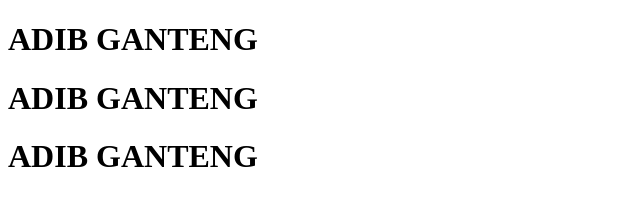
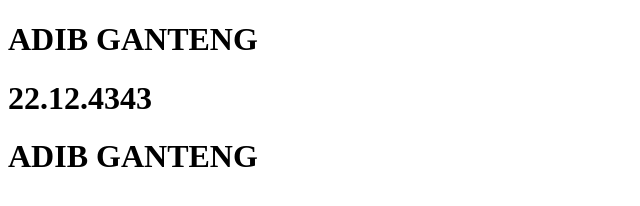
Before and after one commit to mkhsnw/belajargit, a plain HTML site: page index.html in a window 1280 px wide. Shown: the whole page, without its empty margins (0-640 px from the left). Drawn offline with Linux system fonts and the light colour scheme.

Commit message:
menambahkan nim

```diff
--- a/index.html
+++ b/index.html
@@ -7,7 +7,7 @@
 </head>
 <body>
   <h1>ADIB GANTENG</h1>
-  <h1>ADIB GANTENG</h1>
+  <h1>22.12.4343</h1>
   <h1>ADIB GANTENG</h1>
 </body>
 </html>
```
